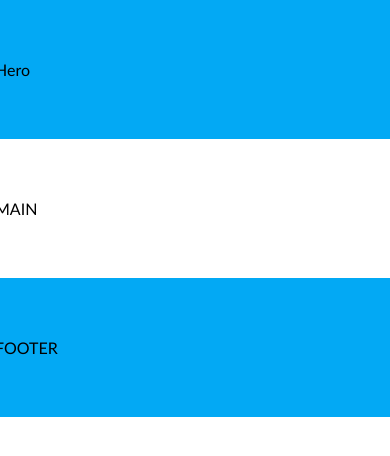
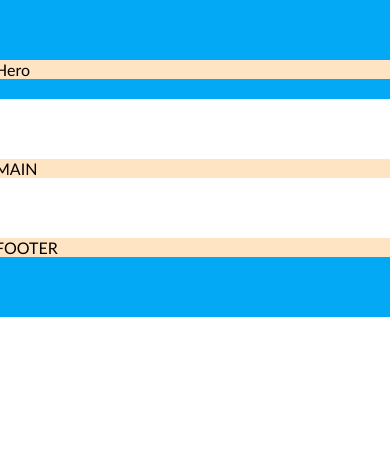
Before and after one commit to Torden11/6-coming-soon, a website: page index.html in a window 390 px wide. Drawn offline with Linux system fonts and the light colour scheme.

Commit message:
Responsive design and main sections #2

```diff
--- a/css/base/layout.css
+++ b/css/base/layout.css
@@ -1,26 +1,40 @@
 .container {
-    width: 1000px;
-    margin: 0 calc(50% - 500px);
+    width: 100%;
     padding: 60px 0;
 }
 
+.container > .row {
+    width: 1000px;
+    margin: 0 calc(50% - 500px);
+    background-color: bisque;
+}
+
 @media (max-width: 1100px) {
-    .container {
+    .container > .row{
         width: 800px;
         margin: 0 calc(50% - 400px);
     }
 }
 
 @media (max-width: 900px) {
-    .container {
+    .container > .row {
         width: 600px;
         margin: 0 calc(50% - 300px);
     }
 }
 
 @media (max-width: 700px) {
-    .container {
+    .container > .row {
         width: 400px;
         margin: 0 calc(50% - 200px);
     }
 }
+
+@media (max-width: 440px) {
+    .container {
+        width: 100%;
+        margin: 0;
+        padding-left: 20px;
+        padding-right: 20px;
+    }
+}
--- a/css/pages/home.css
+++ b/css/pages/home.css
@@ -14,3 +14,11 @@
 @import '../components/progress-bar.css';
 
 /*custom style goes below this comment, please */
+
+section.container.bg-main {
+    padding-bottom: 20px;
+}
+
+footer.container {
+    padding-top: 0;
+}
--- a/index.html
+++ b/index.html
@@ -21,15 +21,21 @@
 
 <body>
     <section class="container bg-main">
-        Hero
+        <div class="row">
+            Hero
+        </div>
     </section>
 
     <section class="container">
-        MAIN
+        <div class="row">
+            MAIN
+        </div>
     </section>
 
     <footer class="container bg-main">
-        FOOTER
+        <div class="row">
+            FOOTER
+        </div>
     </footer>
 </body>
 
```
